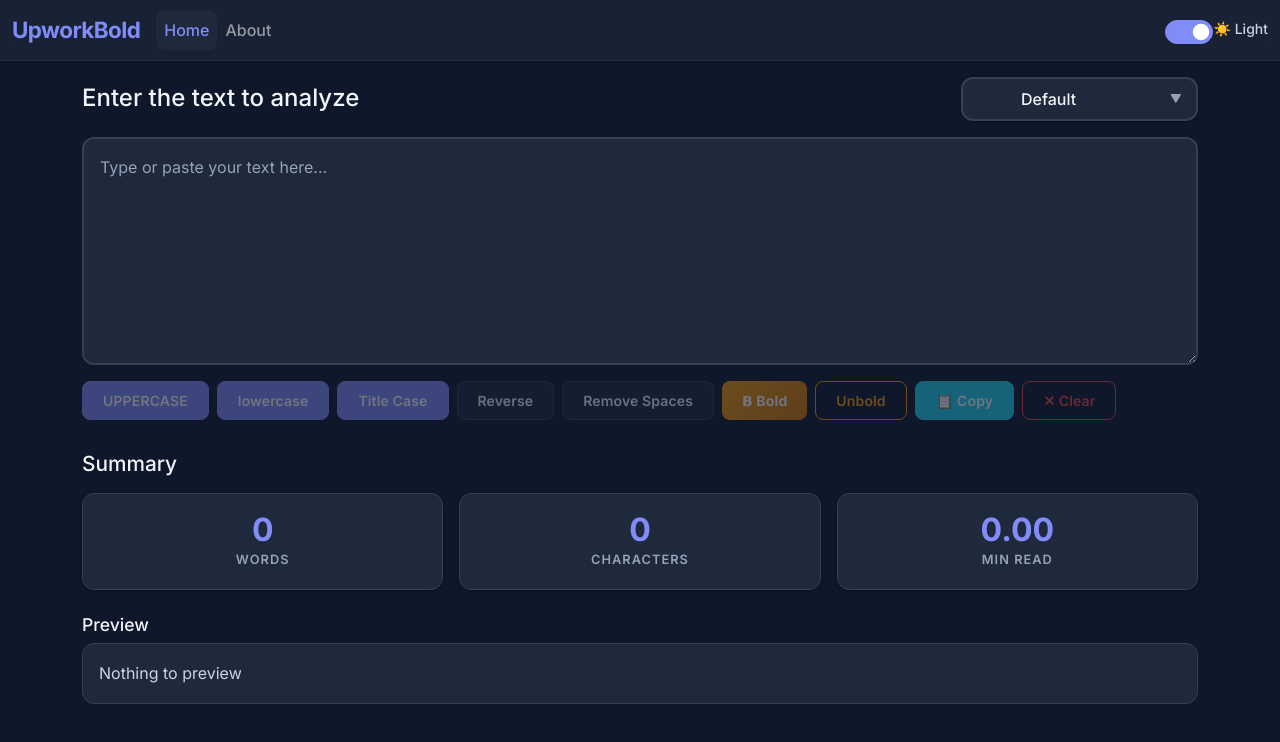
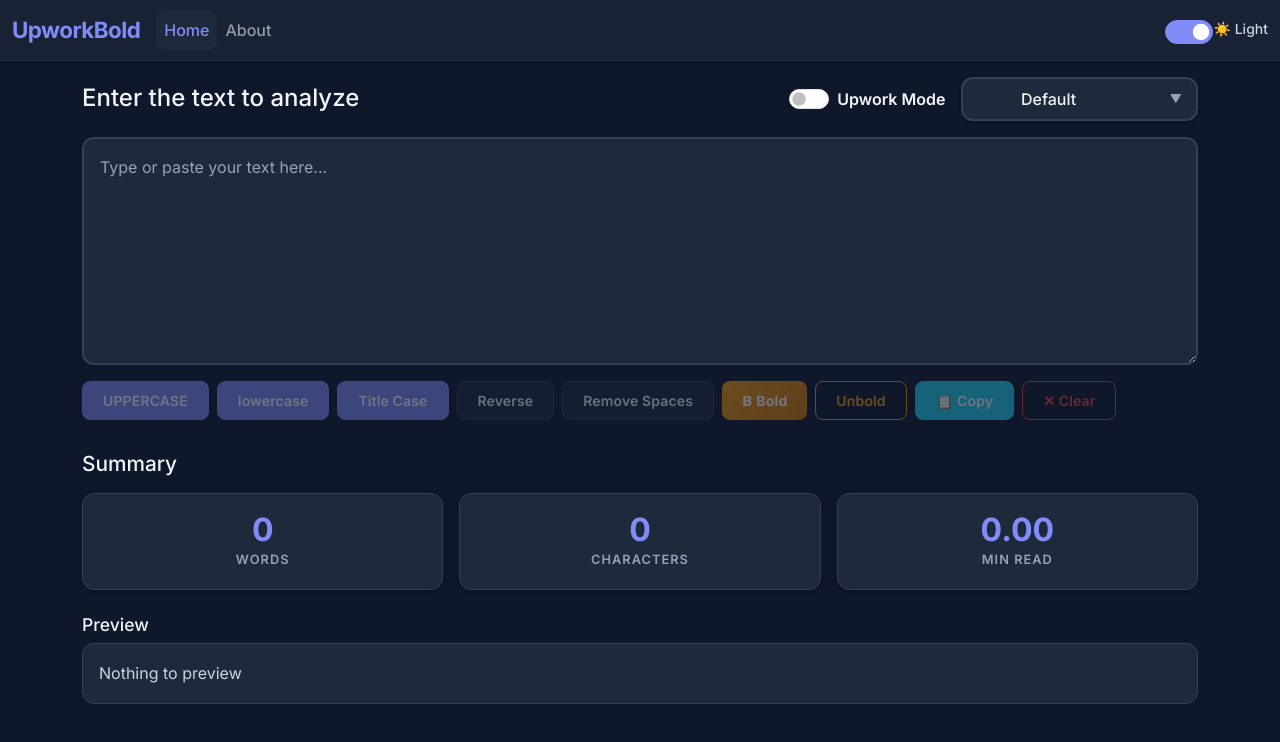
Before and after one commit to muhammadAzeem0x000/ReactApp_textUtils, a React (Create React App) app: page / in a window 1280 px wide. Shown: the top 742 px of the page. Built offline with nearby package versions, Linux system fonts and the light colour scheme; the HTML template or start-up script is replaced by a standard one.

Commit message:
Upwork Mode Created

```diff
--- a/src/components/TextForm.js
+++ b/src/components/TextForm.js
@@ -5,12 +5,26 @@
 export default function TextForm({ heading }) {
   const [text, setText] = useState('');
   const [fontFamily, setFontFamily] = useState('inherit');
+  const [upworkMode, setUpworkMode] = useState(false);
   const { showAlert } = useTheme();
 
   const wordCount = useMemo(() => countWords(text), [text]);
   const readingTime = useMemo(() => getReadingTime(text), [text]);
 
-  const handleChange = useCallback((e) => setText(e.target.value), []);
+  const handleChange = useCallback((e) => {
+    let newVal = e.target.value;
+    if (upworkMode) {
+      newVal = toBoldText(newVal);
+      navigator.clipboard.writeText(newVal).catch(() => {});
+    }
+    setText(newVal);
+  }, [upworkMode]);
+
+  const handlePaste = useCallback((e) => {
+    if (upworkMode) {
+      showAlert('Text auto-bolded and copied!', 'Success');
+    }
+  }, [upworkMode, showAlert]);
 
   const handleUpperCase = () => {
     setText(text.toUpperCase());
@@ -79,6 +93,34 @@
       <div className="text-form-container">
         <div className="d-flex justify-content-between align-items-center mb-3 flex-wrap gap-3">
           <h1 className="text-form-heading mb-0">{heading}</h1>
+          <div className="d-flex align-items-center gap-3">
+            <div className="form-check form-switch d-flex align-items-center mb-0">
+              <input
+                className="form-check-input mt-0"
+                type="checkbox"
+                role="switch"
+                id="upworkModeSwitch"
+                checked={upworkMode}
+                onChange={(e) => {
+                  const isChecked = e.target.checked;
+                  setUpworkMode(isChecked);
+                  showAlert(`Upwork Mode (Auto Bold) ${isChecked ? 'Enabled' : 'Disabled'}`, 'Success');
+                  if (isChecked && text.length > 0) {
+                    const bolded = toBoldText(text);
+                    setText(bolded);
+                    navigator.clipboard.writeText(bolded).catch(() => {});
+                  }
+                }}
+                style={{ width: '2.5rem', height: '1.25rem', cursor: 'pointer' }}
+              />
+              <label
+                className="form-check-label ms-2"
+                htmlFor="upworkModeSwitch"
+                style={{ fontWeight: 600, color: 'var(--text-primary)', cursor: 'pointer', userSelect: 'none' }}
+              >
+                Upwork Mode
+              </label>
+            </div>
             <div className="position-relative d-flex align-items-center">
               <span
                 className="position-absolute"
@@ -107,11 +149,13 @@
               </span>
             </div>
           </div>
+        </div>
         <div className="mb-3">
           <textarea
             className="form-control text-area"
             value={text}
             onChange={handleChange}
+            onPaste={handlePaste}
             id="myBox"
             rows="8"
             style={{ fontFamily }}
```
Lines whose indentation alone changed are shown as unchanged.
